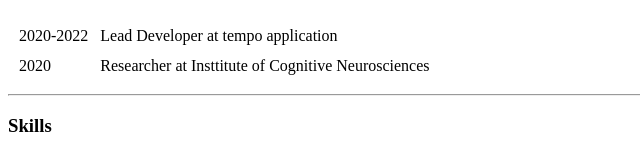
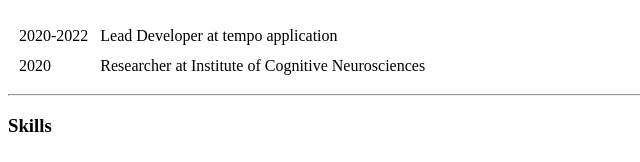
Before and after one commit to Gunjan7z/cv, a plain HTML site: page index.html in a window 1280 px wide. Shown: the part 425-587 px from the top of the page, 0-640 px from the left. Drawn offline with Linux system fonts and the light colour scheme.

Commit message:
Update index.html

```diff
--- a/index.html
+++ b/index.html
@@ -44,7 +44,7 @@
         2020
       </td>
       <td>
-        Researcher at Insttitute of Cognitive Neurosciences
+        Researcher at Institute of Cognitive Neurosciences
       </td>
     </tr>
 
```
